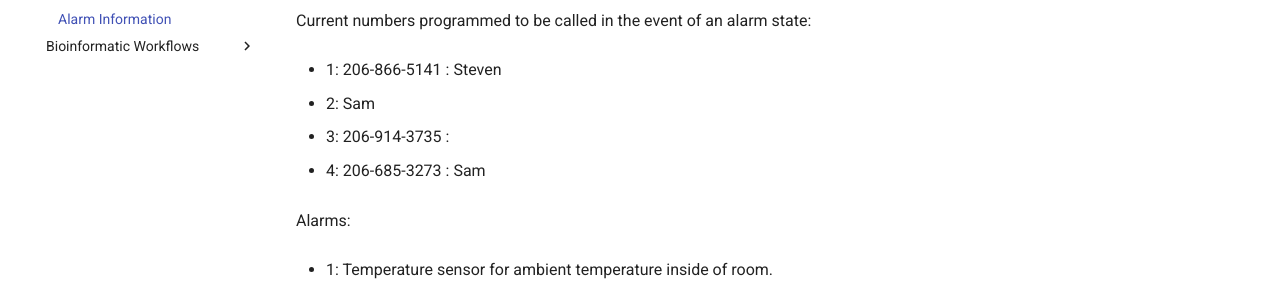
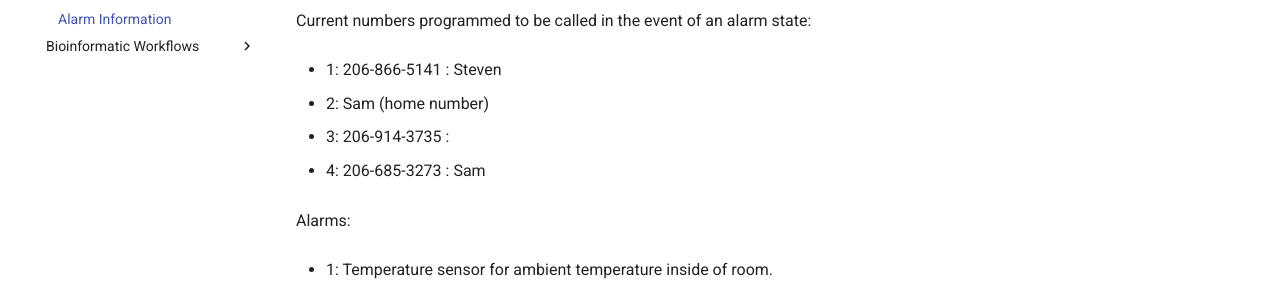
Before and after one commit to RobertsLab/resources, an MkDocs documentation site: the page built from docs/Alarm-Information.md, in a window 1280 px wide and 900 px high. Shown: the part 380-666 px from the top of the window. Built offline with MkDocs 1.6.1 and Material for MkDocs 9.7.7, drawn with Linux system fonts in a browser that asks for light colours; comment, search, counter and statistics services are not loaded.

Commit message:
Added info for alarm numbers

```diff
--- a/docs/Alarm-Information.md
+++ b/docs/Alarm-Information.md
@@ -12,7 +12,7 @@ Current numbers programmed to be called in the event of an alarm state:
 
 - 1: 206-866-5141 : Steven
 
-- 2: Sam
+- 2: Sam (home number)
 
 - 3: 206-914-3735 :
 
```
